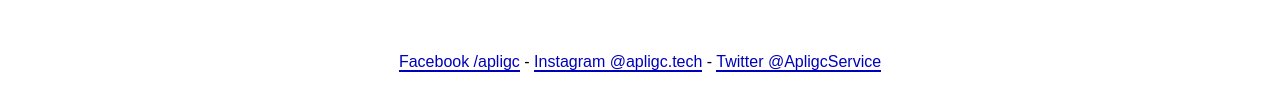
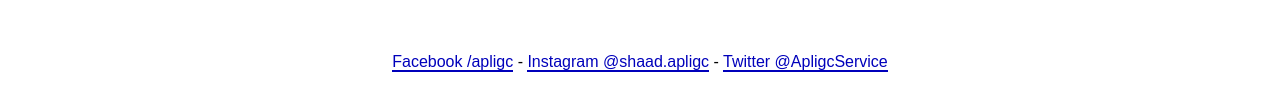
Before and after one commit to apligc/apligc, a plain HTML site: page index.html in a window 1280 px wide. Shown: the part 934-1044 px from the top of the page. Drawn offline with Linux system fonts and the light colour scheme.

Commit message:
Update index.html

```diff
--- a/index.html
+++ b/index.html
@@ -61,7 +61,7 @@
 
 <br></br>
 <p><a href="https://www.facebook.com/apligc"target="_blank">Facebook /apligc</a> -
-<a href="https://www.instagram.com/shaad.apligc/"target="_blank">Instagram @apligc.tech</a> -
+<a href="https://www.instagram.com/shaad.apligc/"target="_blank">Instagram @shaad.apligc</a> -
 <a href="https://twitter.com/ApligcService"target="_blank">Twitter @ApligcService</a></p>
 
 
```
